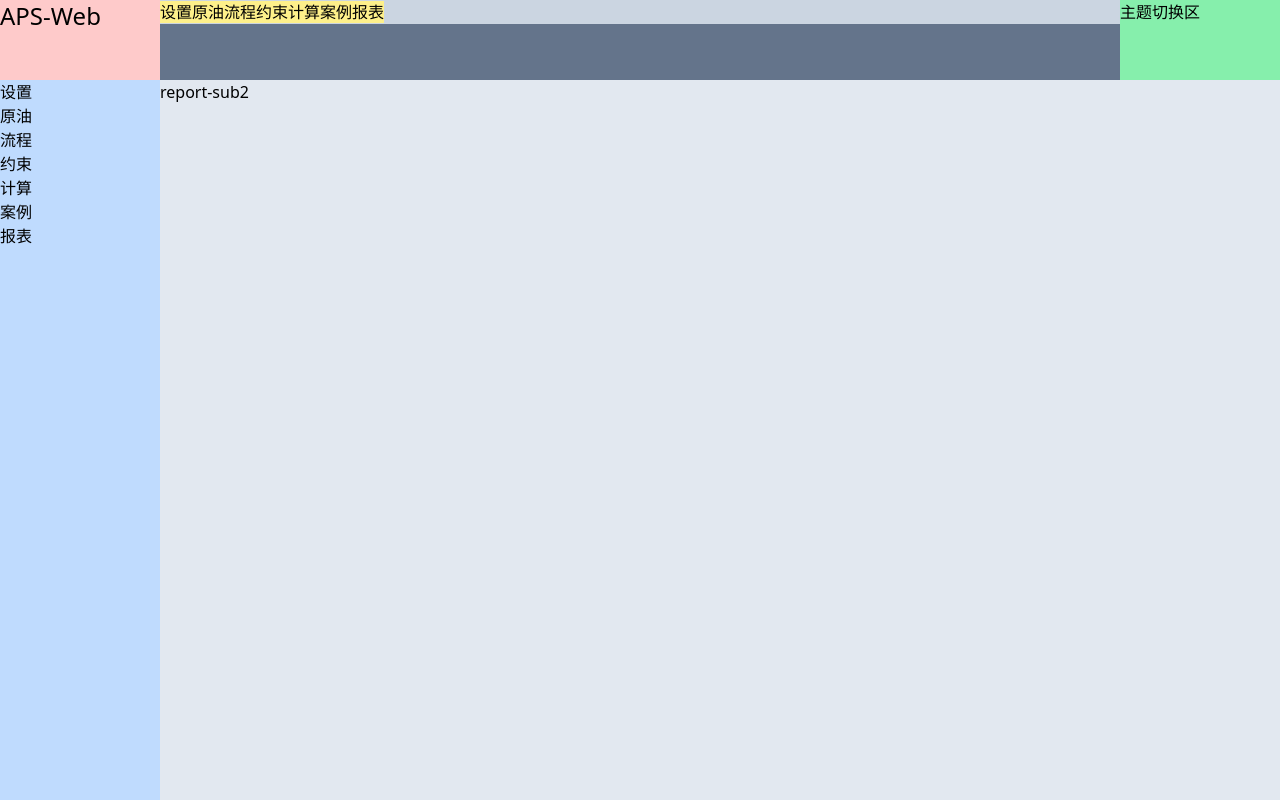
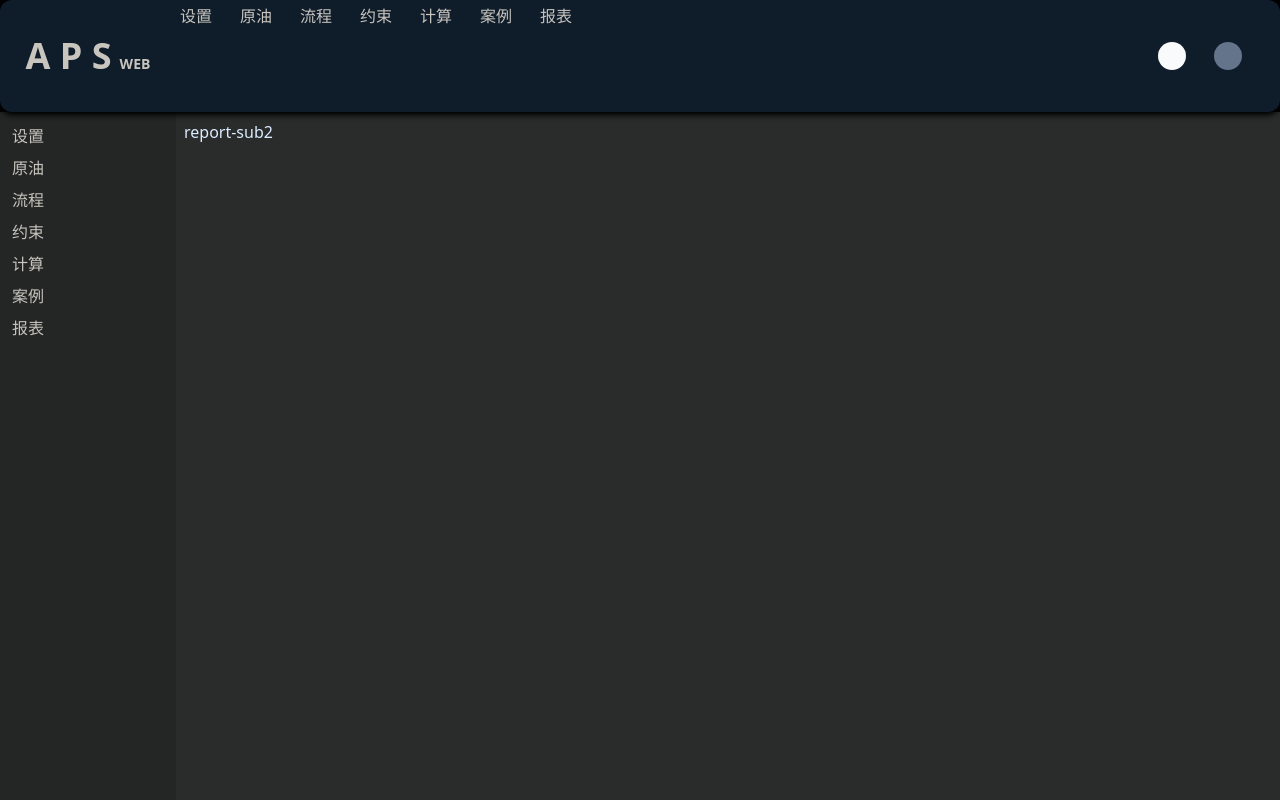
Before and after one commit to GSemir0418/demo23-11-20, a React (Vite) app: page /report/report-sub2 in a window 1280 px wide. Built offline with nearby package versions, Linux system fonts and the light colour scheme.

Commit message:
UI: layout

```diff
--- a/src/components/Header.tsx
+++ b/src/components/Header.tsx
@@ -70,12 +70,18 @@ const FAKE_ROUTES = [
 interface Props {}
 export const Header: React.FC<Props> = () => {
   return (
-    <div className=" bg-red-200 w-full h-20 flex-shrink-0 flex">
-      <div className=" text-2xl w-40 flex-shrink-0">APS-Web</div>
-      <div className=" flex-1">
+    <div className="bg-[#0f1c29] w-full h-28 flex-shrink-0 flex shadow-black shadow-md z-10 rounded-xl">
+      <div className="text-[#c8c5be] text-4xl w-44 flex-shrink-0 font-bold flex items-center justify-center">
+        A P S
+        <span className=" text-sm translate-y-2 pl-2"> WEB</span>
+      </div>
+      <div className="flex-1 flex flex-col">
         <HorizontalMenu routes={FAKE_ROUTES} />
       </div>
-      <div className=" bg-green-300 w-40 flex-shrink-0">主题切换区</div>
+      <div className="w-40 flex-shrink-0 flex justify-center items-center">
+        <div className="h-7 w-7 rounded-full bg-slate-50 mr-7" />
+        <div className="h-7 w-7 rounded-full bg-slate-500" />
+      </div>
     </div>
   )
 }
--- a/src/components/HorizontalMenu.tsx
+++ b/src/components/HorizontalMenu.tsx
@@ -1,6 +1,7 @@
 import React, { useState } from 'react'
 import { Link } from 'react-router-dom'
 import type { Route } from './Menu'
+import { Icons } from './Icons'
 
 interface HorizontalMenuProps {
   routes: Route[]
@@ -8,19 +9,41 @@ interface HorizontalMenuProps {
 
 export const HorizontalMenu: React.FC<HorizontalMenuProps> = ({ routes }) => {
   const [selectedRoute, setSelectedRoute] = useState<Route | null>(null)
+  const [currentRoute, setCurrentRoute] = useState<string>('')
   const handleClick = (item: Route) => {
     setSelectedRoute(item.children ? item : null)
   }
+  const handleChildClick = (item: string) => {
+    setCurrentRoute(item)
+  }
   return (
     <>
-      <div className="h-6 bg-slate-300">
+      <div className="flex-shrink-0 h-8 text-[#c8c5be] flex items-center p-1">
         {routes.length && routes.map((route, index) => {
-          return <span key={index} onClick={() => { handleClick(route) }} className=" bg-yellow-200">{route.label}</span>
+          return (
+            <span
+              key={index}
+              onClick={() => { handleClick(route) }}
+              className={`mr-7 cursor-pointer ${route.label === selectedRoute?.label && 'border-b-2 border-[#6394d9] text-[#6394d9]'}`}
+            >
+              {route.label}
+            </span>
+          )
         })}
       </div>
-      <div className=" h-14 bg-slate-500">
+      <div className="flex-1 text-[#c8c5be] p-1 flex items-center flex-row">
         {selectedRoute && selectedRoute.children?.map((route, index) => {
-          return <Link to={`${selectedRoute.path}/${route.path}`} key={index}>{route.label}</Link>
+          return (
+            <Link
+              onClick={() => { handleChildClick(route.label) }}
+              className={`mr-7 p-1 rounded-md flex flex-col justify-center items-center cursor-pointer text-center text-xs mt-1 ${route.label === currentRoute && 'bg-[#414141] text-[#6394d9] shadow-lg'}`}
+              to={`${selectedRoute.path}/${route.path}`}
+              key={index}
+            >
+              <Icons index={index} />
+              <span className="pt-1">{route.label}</span>
+            </Link>
+          )
         })}
       </div>
     </>
--- a/src/components/Menu.tsx
+++ b/src/components/Menu.tsx
@@ -14,9 +14,11 @@ interface MenuItemProps {
   item: Route
   level: number
   father: string
+  currentRoute: string
+  setCurrentRoute: (route: string) => void
 }
 
-const MenuItem: React.FC<MenuItemProps> = ({ item, level, father }) => {
+const MenuItem: React.FC<MenuItemProps> = ({ currentRoute, setCurrentRoute, item, level, father }) => {
   const [isSubMenuOpen, setSubMenuOpen] = useState(false)
 
   const handleSubMenuToggle: MouseEventHandler = (e) => {
@@ -26,11 +28,25 @@ const MenuItem: React.FC<MenuItemProps> = ({ item, level, father }) => {
   }
 
   return (
-    <li className={`pl-${level * 4} transition-all duration-300 ease-in-out`}>
-      <Link to={item.children ? '' : `${father}/${item.path}`} onClick={handleSubMenuToggle}>{item.label}</Link>
+    <li>
+      <Link
+        to={item.children ? '' : `${father}/${item.path}`}
+        onClick={(e) => {
+          handleSubMenuToggle(e)
+          if (!item.children)
+            setCurrentRoute(item.label)
+        }}
+        className={`
+          ${(item.children && isSubMenuOpen) ? 'text-[#6394d9]' : ''}
+          ${currentRoute === item.label ? 'bg-[#6394d961] text-[#6394d9] border-r-[#6394d9] border-r-2' : ''}
+          block p-1 rounded
+        `}
+      >
+        <span className={`p-${level * 2}`}>{item.label}</span>
+      </Link>
       {item.children && (
-        <ul className={`${isSubMenuOpen ? 'block' : 'hidden'}`}>
-          {item.children.map((child, index) => (<MenuItem key={index} item={child} level={level + 1} father={item.path} />
+        <ul className={`${isSubMenuOpen ? 'block' : 'hidden'} bg-[#202020]`}>
+          {item.children.map((child, index) => (<MenuItem key={index} item={child} level={level + 1} father={item.path} currentRoute={currentRoute} setCurrentRoute={setCurrentRoute} />
           ))}
         </ul>
       )}
@@ -39,9 +55,11 @@ const MenuItem: React.FC<MenuItemProps> = ({ item, level, father }) => {
 }
 
 export const Menu: React.FC<MenuProps> = ({ routes }) => {
+  const [currentRoute, setCurrentRoute] = useState<string>('')
+
   return (
     <ul>
-      {routes.map((route, index) => (<MenuItem key={index} item={route} level={0} father={route.path} />
+      {routes.map((route, index) => (<MenuItem key={index} item={route} level={0} father={route.path} currentRoute={currentRoute} setCurrentRoute={setCurrentRoute} />
       ))}
     </ul>
   )
--- a/src/components/Sider.tsx
+++ b/src/components/Sider.tsx
@@ -5,7 +5,7 @@ import { routes } from '@/router/router'
 interface Props {}
 export const Sider: React.FC<Props> = () => {
   return (
-    <div className=" bg-blue-200 w-40 h-full max-h-screen -mb-20 sm:block hidden overflow-scroll">
+    <div className="bg-[#242525] text-[#c8c5be] w-44 h-full max-h-screen -mb-28 sm:block hidden overflow-scroll p-2">
       <Menu routes={routes[0].children} />
     </div>
   )
--- a/src/layout/Layout.tsx
+++ b/src/layout/Layout.tsx
@@ -6,11 +6,11 @@ import { Header } from '@/components/Header'
 interface Props {}
 export const Layout: React.FC<Props> = () => {
   return (
-    <div className=" bg-black h-[100vh] w-[100vw] relative flex flex-col">
+    <div className="bg-black h-[100vh] w-[100vw] relative flex flex-col">
       <Header />
-      <div className=" flex flex-row flex-1">
+      <div className="flex flex-row flex-1">
         <Sider />
-        <div className=" bg-slate-200 flex-1">
+        <div className="bg-[#2a2c2c] flex-1 p-2 text-blue-100">
           <Outlet />
         </div>
       </div>
```
